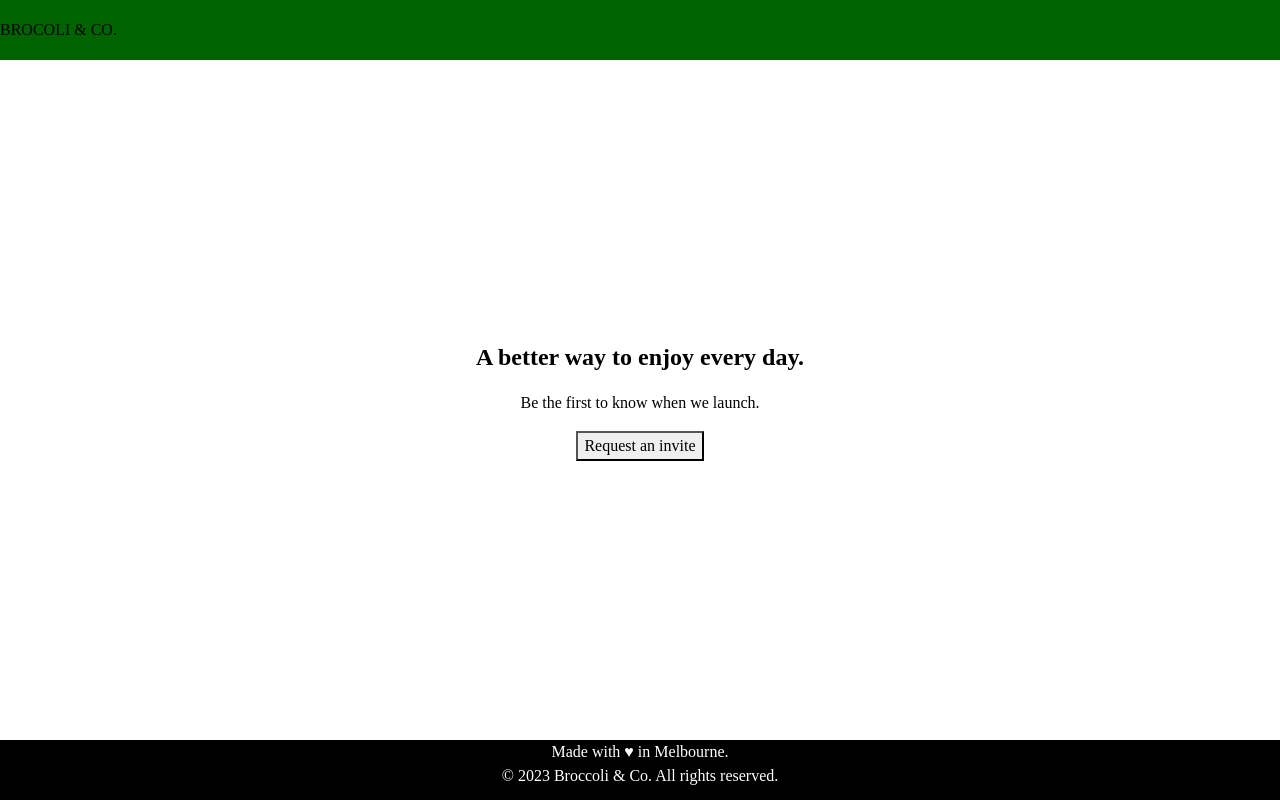
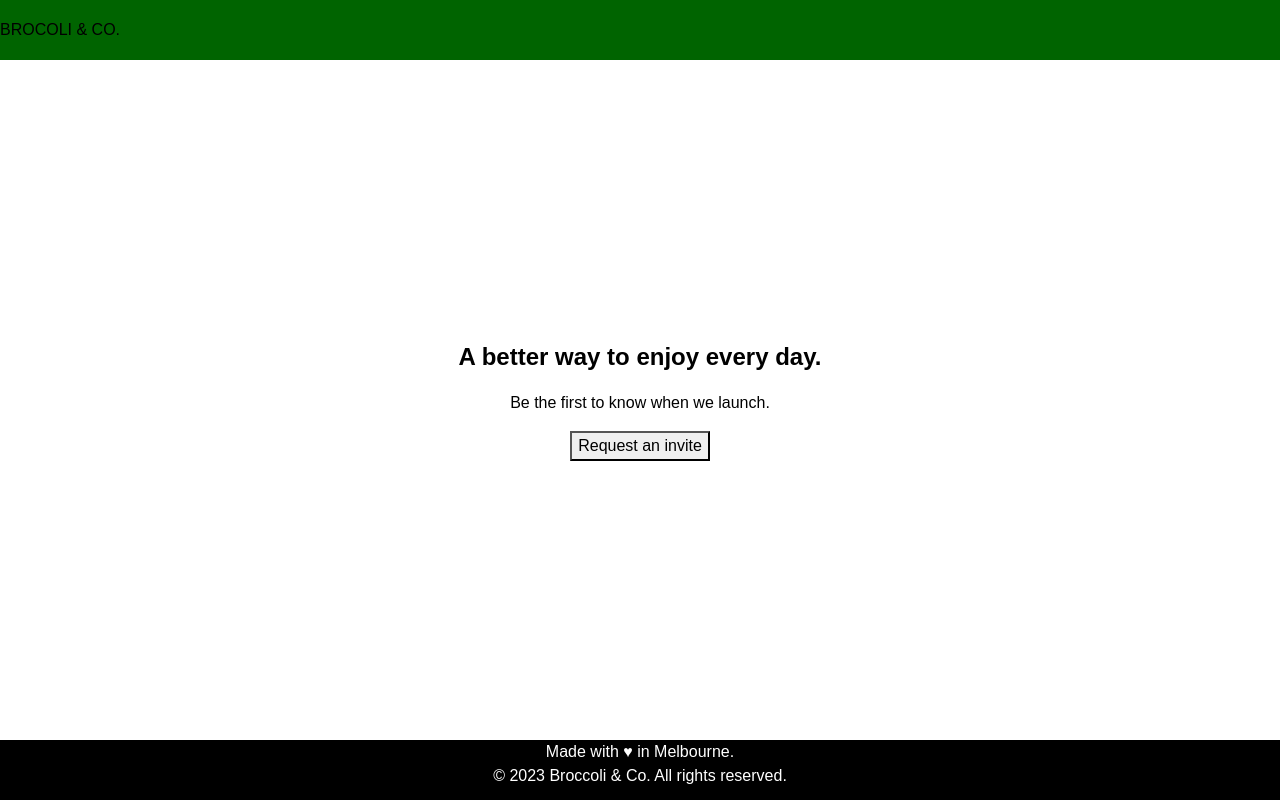
Before and after one commit to nicholascannon/broccoli-landing-page, a React (Vite) app in the folder client/: page / in a window 1280 px wide. Built offline with nearby package versions, Linux system fonts and the light colour scheme.

Commit message:
Add custom font

```diff
--- a/client/package.json
+++ b/client/package.json
@@ -12,6 +12,7 @@
         "test": "jest"
     },
     "dependencies": {
+        "@fontsource-variable/open-sans": "^5.0.2",
         "react": "18.2.0",
         "react-dom": "18.2.0"
     },
--- a/client/src/main.css
+++ b/client/src/main.css
@@ -35,6 +35,7 @@
     min-height: 100vh;
     text-rendering: optimizeSpeed;
     line-height: 1.5;
+    font-family: 'Open Sans Variable', sans-serif;
 }
 
 /* A elements that don't have a class get default styles */
--- a/client/src/main.ts
+++ b/client/src/main.ts
@@ -1,3 +1,4 @@
+import '@fontsource-variable/open-sans';
 import './main.css';
 import './config';
 
```
Also changed, not shown: 1 other file (tests, documents, lock files or other folders).
